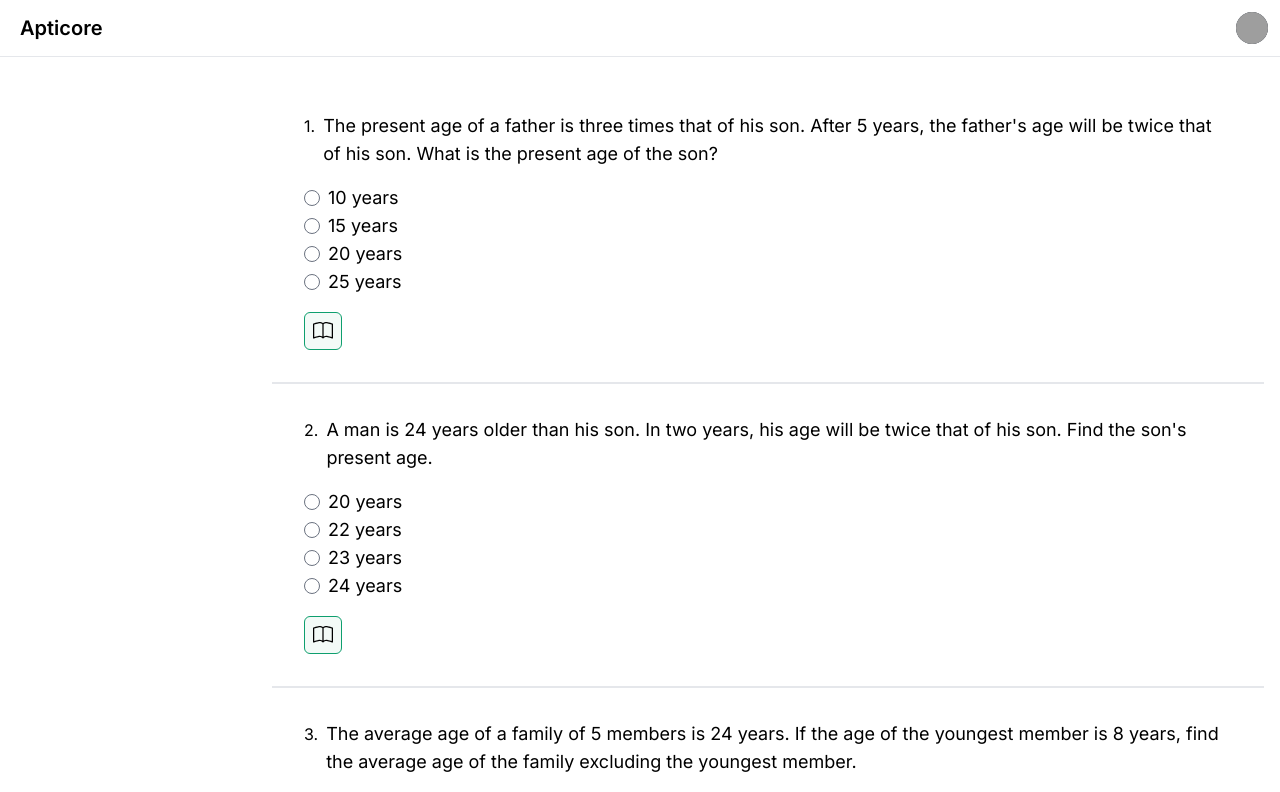
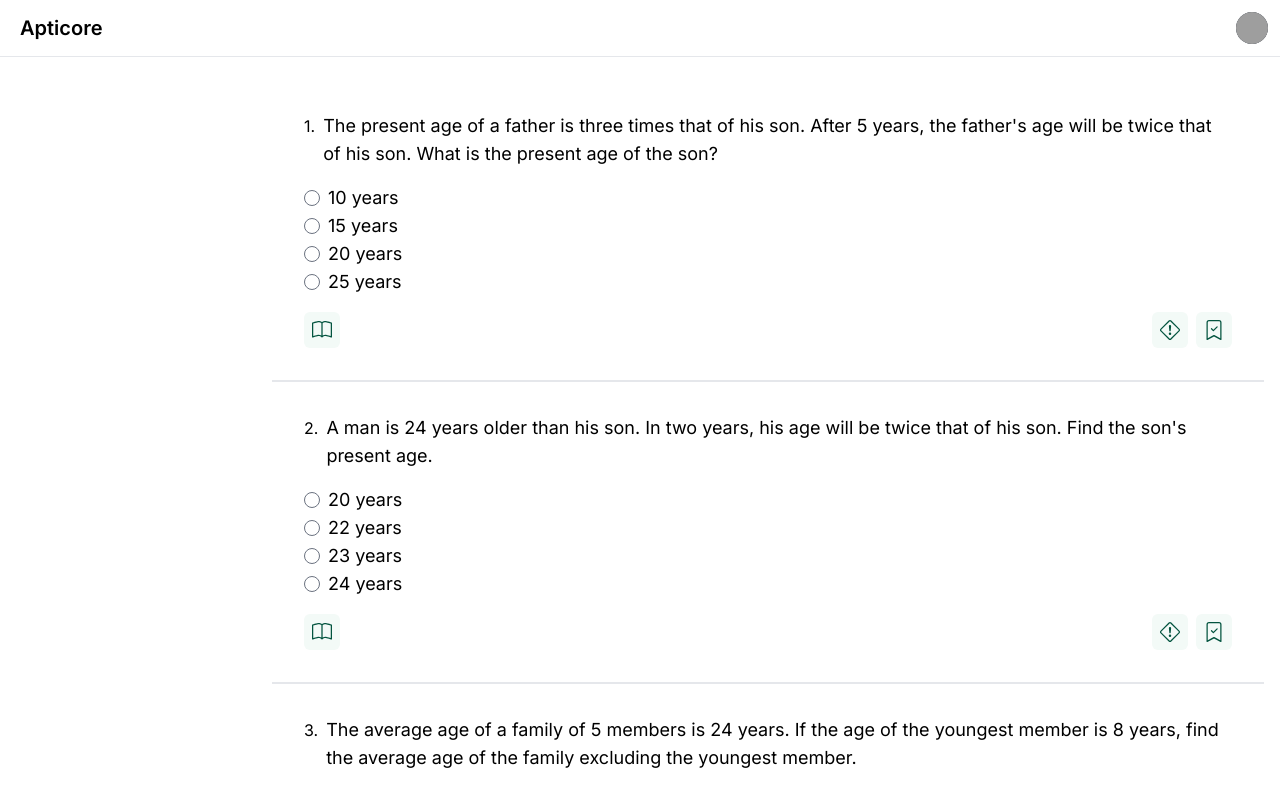
Before and after one commit to Vikneshoftheleaf/Apticore, a Next.js app: page / in a window 1280 px wide. Shown: the top 792 px of the page. Built offline with nearby package versions, Linux system fonts and the light colour scheme; grey boxes are pictures that could not be loaded.

Commit message:
add-widgets

```diff
--- a/src/app/concepts/arithmetic-aptitude/[...slug]/page.js
+++ b/src/app/concepts/arithmetic-aptitude/[...slug]/page.js
@@ -9,6 +9,6 @@ export default function Topic({params})
 {
     const data = getData(params.slug)
     return(
-        <Canvas questions={data}/>
+        <Canvas topic={params.slug} questions={data}/>
     )
 }
--- a/src/components/canvas.js
+++ b/src/components/canvas.js
@@ -1,11 +1,14 @@
 "use client"
 import { useState, useEffect } from "react"
 
-export default function Canvas({ questions }) {
+export default function Canvas({ topic, questions }) {
+    const title = (topic != null) && topic.toString().replaceAll("-", " ")
     const [selectedAnswers, setSelectedAnswers] = useState({});
     const [showExplanation, setShowExplanation] = useState({});
+    const [showReport, setShowReport] = useState(false)
     const [currentPage, setCurrentPage] = useState(1);
     const [currentQuestions, setCurrentQuestions] = useState([]);
+    const [selection, setselection] = useState("")
     const questionsPerPage = 10;
 
 
@@ -31,14 +34,42 @@ export default function Canvas({ questions }) {
         }));
     };
 
+    const toggleReport = (questionId) => {
+        setShowReport((prev) => ({
+            ...prev,
+            [questionId]: !prev[questionId]
+        }));
+    };
+
     const handlePageChange = (pageNumber) => {
         setCurrentPage(pageNumber);
     };
 
+    function handleReport(e)
+    {
+        e.preventDefault()
+    }
+
     return (
         <div>
+            {
+                (topic != null) &&
+                <div className="px-4">
+                    <div class="flex justify-between mb-1">
+                        <span class="text-lg font-medium text-green-700 dark:text-white">{title[0].toUpperCase() + title.substring(1)}</span>
+                        <span class="text-bases font-medium text-green-700 dark:text-white">45%</span>
+                    </div>
+                    <div class="w-full bg-gray-200 rounded-full h-2.5 dark:bg-gray-700">
+                        <div class="bg-green-600 h-2.5 rounded-full w-[45%]"></div>
+                    </div>
+
+                </div>
+            }
+
+
+
             {currentQuestions.map((question) => (
-                <div key={question.id} className="lg:p-8 px-4 py-8 flex flex-col gap-4 bg-white items-start border-b-2">
+                <div id={question.id} key={question.id} className="lg:p-8 px-4 py-8 flex flex-col gap-4 bg-white items-start border-b-2">
                     <div className="flex flex-row gap-2 ">
                         <span className="mt-0.5">{question.id}.</span>
                         <h2 className="text-lg">{question.question}</h2>
@@ -51,30 +82,77 @@ export default function Canvas({ questions }) {
                                     type="radio"
                                     name={`question-${question.id}`}
                                     id={`option-${question.id}-${index}`}
-                                    onClick={() => handleAnswerClick(question.id, option, question.correctAnswer)}
+                                    onClick={() => {
+                                        handleAnswerClick(question.id, option, question.correctAnswer)
+                                        setselection(`option-${question.id}-${index}`)
+                                    }}
                                 />
                                 <label htmlFor={`option-${question.id}-${index}`}>{option}</label>
+
+                                {
+                                    selection == `option-${question.id}-${index}` && selectedAnswers[question.id] && (
+                                        <p className="text-base flex items-center" style={{ color: selectedAnswers[question.id] === 'Correct!' ? 'green' : 'red' }}>
+                                            {(selectedAnswers[question.id] === 'Correct!')
+                                                ? <div className="flex gap-2 items-center text-green-500"><svg xmlns="http://www.w3.org/2000/svg" width="16" height="16" fill="currentColor" class="bi bi-check-circle-fill" viewBox="0 0 16 16">
+                                                    <path d="M16 8A8 8 0 1 1 0 8a8 8 0 0 1 16 0m-3.97-3.03a.75.75 0 0 0-1.08.022L7.477 9.417 5.384 7.323a.75.75 0 0 0-1.06 1.06L6.97 11.03a.75.75 0 0 0 1.079-.02l3.992-4.99a.75.75 0 0 0-.01-1.05z" />
+                                                </svg></div>
+                                                : <div className="flex gap-2 items-center text-red-500 "><svg xmlns="http://www.w3.org/2000/svg" width="16" height="16" fill="currentColor" class="bi bi-x-circle-fill" viewBox="0 0 16 16">
+                                                    <path d="M16 8A8 8 0 1 1 0 8a8 8 0 0 1 16 0M5.354 4.646a.5.5 0 1 0-.708.708L7.293 8l-2.647 2.646a.5.5 0 0 0 .708.708L8 8.707l2.646 2.647a.5.5 0 0 0 .708-.708L8.707 8l2.647-2.646a.5.5 0 0 0-.708-.708L8 7.293z" />
+                                                </svg></div>
+                                            }
+                                        </p>
+                                    )
+                                }
+
                             </div>
                         ))}
                     </div>
-                    {selectedAnswers[question.id] && (
-                        <p className="text-base mb-2" style={{ color: selectedAnswers[question.id] === 'Correct!' ? 'green' : 'red' }}>
-                            {(selectedAnswers[question.id] === 'Correct!')
-                                ? <div className="flex gap-2 items-center text-green-500"><svg xmlns="http://www.w3.org/2000/svg" width="16" height="16" fill="currentColor" class="bi bi-check-circle-fill" viewBox="0 0 16 16">
-                                    <path d="M16 8A8 8 0 1 1 0 8a8 8 0 0 1 16 0m-3.97-3.03a.75.75 0 0 0-1.08.022L7.477 9.417 5.384 7.323a.75.75 0 0 0-1.06 1.06L6.97 11.03a.75.75 0 0 0 1.079-.02l3.992-4.99a.75.75 0 0 0-.01-1.05z" />
-                                </svg> Correct!</div>
-                                : <div className="flex gap-2 items-center text-red-500 "><svg xmlns="http://www.w3.org/2000/svg" width="16" height="16" fill="currentColor" class="bi bi-x-circle-fill" viewBox="0 0 16 16">
-                                    <path d="M16 8A8 8 0 1 1 0 8a8 8 0 0 1 16 0M5.354 4.646a.5.5 0 1 0-.708.708L7.293 8l-2.647 2.646a.5.5 0 0 0 .708.708L8 8.707l2.646 2.647a.5.5 0 0 0 .708-.708L8.707 8l2.647-2.646a.5.5 0 0 0-.708-.708L8 7.293z" />
-                                </svg> Wrong!</div>
-                            }
+
+
+                    <div className="flex gap-2 items-center justify-between w-full">
+                        <div>
+                            <button onClick={() => toggleExplanation(question.id)} className="bg-green-50 p-2 text-green-800 focus:ring-1 focus:ring-green-500 rounded-md">
+                                <svg xmlns="http://www.w3.org/2000/svg" width="20" height="20" fill="currentColor" class="bi bi-book" viewBox="0 0 16 16">
+                                    <path d="M1 2.828c.885-.37 2.154-.769 3.388-.893 1.33-.134 2.458.063 3.112.752v9.746c-.935-.53-2.12-.603-3.213-.493-1.18.12-2.37.461-3.287.811zm7.5-.141c.654-.689 1.782-.886 3.112-.752 1.234.124 2.503.523 3.388.893v9.923c-.918-.35-2.107-.692-3.287-.81-1.094-.111-2.278-.039-3.213.492zM8 1.783C7.015.936 5.587.81 4.287.94c-1.514.153-3.042.672-3.994 1.105A.5.5 0 0 0 0 2.5v11a.5.5 0 0 0 .707.455c.882-.4 2.303-.881 3.68-1.02 1.409-.142 2.59.087 3.223.877a.5.5 0 0 0 .78 0c.633-.79 1.814-1.019 3.222-.877 1.378.139 2.8.62 3.681 1.02A.5.5 0 0 0 16 13.5v-11a.5.5 0 0 0-.293-.455c-.952-.433-2.48-.952-3.994-1.105C10.413.809 8.985.936 8 1.783" />
+                                </svg>
+                            </button>
+                        </div>
+                        <div className="flex gap-2 items-center">
+
+                            <button onClick={() => toggleReport(question.id)} className="bg-green-50 p-2 text-green-800 focus:ring-1 focus:ring-green-500 rounded-md">
+                                <svg xmlns="http://www.w3.org/2000/svg" width="20" height="20" fill="currentColor" class="bi bi-exclamation-diamond" viewBox="0 0 16 16">
+                                    <path d="M6.95.435c.58-.58 1.52-.58 2.1 0l6.515 6.516c.58.58.58 1.519 0 2.098L9.05 15.565c-.58.58-1.519.58-2.098 0L.435 9.05a1.48 1.48 0 0 1 0-2.098zm1.4.7a.495.495 0 0 0-.7 0L1.134 7.65a.495.495 0 0 0 0 .7l6.516 6.516a.495.495 0 0 0 .7 0l6.516-6.516a.495.495 0 0 0 0-.7L8.35 1.134z" />
+                                    <path d="M7.002 11a1 1 0 1 1 2 0 1 1 0 0 1-2 0M7.1 4.995a.905.905 0 1 1 1.8 0l-.35 3.507a.552.552 0 0 1-1.1 0z" />
+                                </svg>
+                            </button>
+
+                            <button className="bg-green-50 p-2 text-green-800 focus:ring-1 focus:ring-green-500 rounded-md">
+                                <svg xmlns="http://www.w3.org/2000/svg" width="20" height="20" fill="currentColor" class="bi bi-bookmark-check" viewBox="0 0 16 16">
+                                    <path fill-rule="evenodd" d="M10.854 5.146a.5.5 0 0 1 0 .708l-3 3a.5.5 0 0 1-.708 0l-1.5-1.5a.5.5 0 1 1 .708-.708L7.5 7.793l2.646-2.647a.5.5 0 0 1 .708 0" />
+                                    <path d="M2 2a2 2 0 0 1 2-2h8a2 2 0 0 1 2 2v13.5a.5.5 0 0 1-.777.416L8 13.101l-5.223 2.815A.5.5 0 0 1 2 15.5zm2-1a1 1 0 0 0-1 1v12.566l4.723-2.482a.5.5 0 0 1 .554 0L13 14.566V2a1 1 0 0 0-1-1z" />
+                                </svg>
+                            </button>
+
+                        </div>
+
+                    </div>
+                    {showExplanation[question.id] && <div className="rounded-md bg-green-50 p-4 w-full"><p ><span className="font-semibold text-green-500">Correct Answer: </span>{question.correctAnswer}</p><br /><p><span className="font-semibold text-green-500">Explanation: </span> <br /> {question.explanation}</p></div>}
+                    {showReport[question.id] && <div className="rounded-md bg-green-50 p-4 w-full">
+                        <p >
+                            <span className="font-semibold text-green-500">Report: </span>
+                            {question.question}
                         </p>
-                    )}
-                    <button onClick={() => toggleExplanation(question.id)} className="bg-green-50 p-2 border border-green-500 rounded-md">
-                        <svg xmlns="http://www.w3.org/2000/svg" width="20" height="20" fill="currentColor" class="bi bi-book" viewBox="0 0 16 16">
-                            <path d="M1 2.828c.885-.37 2.154-.769 3.388-.893 1.33-.134 2.458.063 3.112.752v9.746c-.935-.53-2.12-.603-3.213-.493-1.18.12-2.37.461-3.287.811zm7.5-.141c.654-.689 1.782-.886 3.112-.752 1.234.124 2.503.523 3.388.893v9.923c-.918-.35-2.107-.692-3.287-.81-1.094-.111-2.278-.039-3.213.492zM8 1.783C7.015.936 5.587.81 4.287.94c-1.514.153-3.042.672-3.994 1.105A.5.5 0 0 0 0 2.5v11a.5.5 0 0 0 .707.455c.882-.4 2.303-.881 3.68-1.02 1.409-.142 2.59.087 3.223.877a.5.5 0 0 0 .78 0c.633-.79 1.814-1.019 3.222-.877 1.378.139 2.8.62 3.681 1.02A.5.5 0 0 0 16 13.5v-11a.5.5 0 0 0-.293-.455c-.952-.433-2.48-.952-3.994-1.105C10.413.809 8.985.936 8 1.783" />
-                        </svg>
-                    </button>
-                    {showExplanation[question.id] && <div className="rounded-md bg-green-50 p-4 w-full"><p ><span className="font-semibold text-green-500">Correct Answer: </span>{question.correctAnswer}</p><br /><p><span className="font-semibold text-green-500">Explanation: </span> <br /> {question.explanation}</p></div>}
+                        <br />
+                        <form onClick={(e)=>{handleReport(e)}} className="flex flex-col gap-2" >
+                            <input  type="text" id="success" class="bg-green-50 border rounded-lg focus:ring-green-500 focus:border-green-500 block w-full p-2.5 dark:bg-gray-700 dark:border-green-500" placeholder="your@gmail.com" required/>
+                            <textarea  name="" id="" cols="30" rows="8" className="bg-green-50 border focus:ring-green-500 focus:border-green-500 block w-full p-2.5 dark:bg-gray-700 dark:border-green-500 resize-none rounded-md" placeholder="Whats Wrong with this Question?"></textarea>
+                            <button type="submit" className="px-4 py-2 rounded-md bg-green-800 text-white">Send</button>
+
+                        </form>
+
+                    </div>}
+
+
                 </div>
             ))}
 
```
